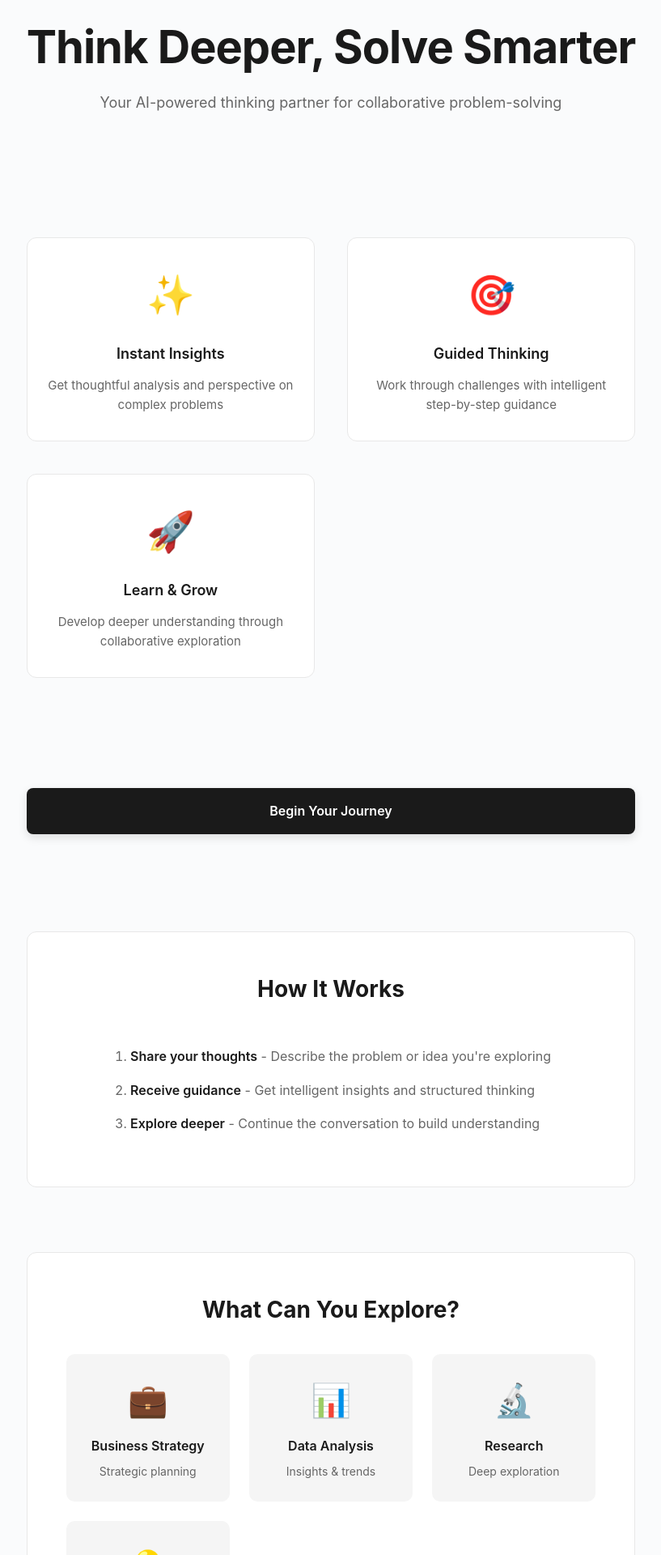
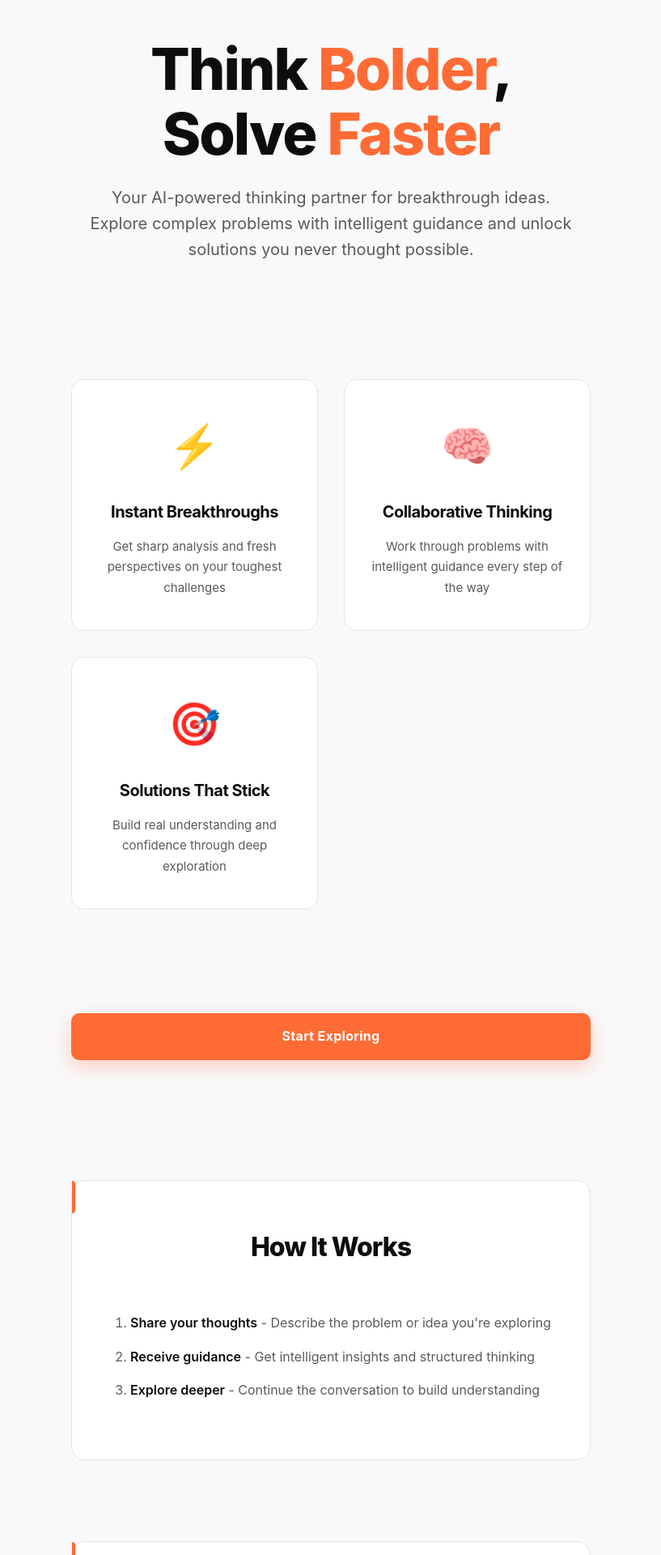
Before and after one commit to priyanshijain1/Thinkspire, a Next.js app: page / in a window 1280 px wide. Shown: the part 140-2060 px from the top of the page at 81% size, without its empty margins (231-1048 px from the left). Built offline with nearby package versions, Linux system fonts and the light colour scheme.

Commit message:
redesign Thinkspire with premium aesthetic updates and dynamic layouts
Co-authored-by: Priyanshi Jain <149200144+priyanshijain1@users.noreply.github.com>

```diff
--- a/app/globals.css
+++ b/app/globals.css
@@ -1,18 +1,19 @@
 :root {
-  --bg: #fafbfc;
+  --bg: #f9f9fb;
   --card: #ffffff;
-  --text: #1a1a1a;
-  --text-secondary: #666666;
-  --muted: #999999;
-  --accent: #2d3748;
-  --primary: #1a1a1a;
-  --primary-hover: #333333;
+  --text: #0d0d0d;
+  --text-secondary: #5a5a5a;
+  --muted: #8a8a8a;
+  --accent: #ff6b35;
+  --primary: #0d0d0d;
+  --primary-hover: #1a1a1a;
+  --accent-light: #fff5f0;
   --success: #10b981;
   --error: #ef4444;
-  --border: #e8e8e8;
-  --user-bubble: #2d3748;
-  --subtle-bg: #f5f5f5;
-  --highlight: #0066cc;
+  --border: #e5e5e5;
+  --user-bubble: #0d0d0d;
+  --subtle-bg: #f5f5f8;
+  --highlight: #ff6b35;
 }
 
 * {
@@ -58,13 +59,13 @@ a:hover { color: var(--primary); }
 }
 
 .btn-primary {
-  background: var(--primary); color: white; border: none;
-  box-shadow: 0 2px 8px rgba(0,0,0,0.08);
+  background: var(--accent); color: white; border: none;
+  box-shadow: 0 4px 12px rgba(255, 107, 53, 0.2);
 }
 .btn-primary:hover {
-  background: var(--primary-hover); text-decoration: none;
-  box-shadow: 0 4px 12px rgba(0,0,0,0.12);
-  transform: translateY(-1px);
+  background: #ff5922; text-decoration: none;
+  box-shadow: 0 6px 16px rgba(255, 107, 53, 0.3);
+  transform: translateY(-2px);
 }
 
 .btn-outline {
@@ -77,72 +78,99 @@ a:hover { color: var(--primary); }
 }
 
 .hero {
-  flex: 1; text-align: center; padding: 80px 32px; max-width: 1000px; margin: 0 auto;
+  flex: 1; text-align: center; padding: 100px 32px; max-width: 1100px; margin: 0 auto;
   display: flex; flex-direction: column; justify-content: center;
 }
 
 .hero h1 {
-  font-size: 56px; margin: 0 0 20px; color: var(--text);
-  font-weight: 700; letter-spacing: -1px; line-height: 1.2;
+  font-size: 72px; margin: 0 0 24px; color: var(--text);
+  font-weight: 800; letter-spacing: -2px; line-height: 1.1;
+}
+
+.hero h1 span {
+  color: var(--accent);
 }
 
 .tagline {
-  font-size: 18px; color: var(--text-secondary); margin: 0 0 56px;
-  font-weight: 400;
+  font-size: 20px; color: var(--text-secondary); margin: 0 0 64px;
+  font-weight: 400; line-height: 1.6; max-width: 600px; margin-left: auto; margin-right: auto;
 }
 
 .features {
-  display: grid; grid-template-columns: repeat(auto-fit, minmax(250px, 1fr));
-  gap: 40px; margin: 56px 0; padding: 40px 0;
+  display: grid; grid-template-columns: repeat(auto-fit, minmax(280px, 1fr));
+  gap: 32px; margin: 80px 0; padding: 0;
 }
 
 .feature {
-  text-align: center; padding: 32px 24px; background: white;
-  border-radius: 12px; border: 1px solid var(--border);
-  transition: all 0.3s ease;
+  text-align: center; padding: 40px 32px; background: white;
+  border-radius: 16px; border: 1px solid var(--border);
+  transition: all 0.4s cubic-bezier(0.16, 1, 0.3, 1);
+  position: relative; overflow: hidden;
+}
+
+.feature::before {
+  content: '';
+  position: absolute; top: 0; left: 0; right: 0; height: 3px;
+  background: var(--accent);
+  transform: scaleX(0);
+  transform-origin: left;
+  transition: transform 0.4s ease;
 }
 
 .feature:hover {
-  border-color: var(--highlight);
-  box-shadow: 0 8px 24px rgba(0,102,204,0.08);
-  transform: translateY(-4px);
+  border-color: var(--accent);
+  box-shadow: 0 16px 40px rgba(255, 107, 53, 0.12);
+  transform: translateY(-6px);
+}
+
+.feature:hover::before {
+  transform: scaleX(1);
 }
 
 .feature .icon {
-  font-size: 48px; display: block; margin-bottom: 20px;
+  font-size: 52px; display: block; margin-bottom: 24px;
 }
 
 .feature h3 {
-  margin: 0 0 12px; font-size: 18px; font-weight: 600;
-  color: var(--text);
+  margin: 0 0 14px; font-size: 20px; font-weight: 700;
+  color: var(--text); letter-spacing: -0.5px;
 }
 
 .feature p {
   margin: 0; color: var(--text-secondary); font-size: 15px;
-  line-height: 1.6;
+  line-height: 1.7;
 }
 
 .cta-button {
-  display: inline-block; padding: 16px 48px; background: var(--primary);
-  color: white; font-size: 16px; font-weight: 600; border-radius: 8px;
-  text-decoration: none; margin: 40px 0; transition: all 0.2s ease;
-  box-shadow: 0 4px 12px rgba(0,0,0,0.12);
+  display: inline-block; padding: 16px 56px; background: var(--accent);
+  color: white; font-size: 16px; font-weight: 700; border-radius: 10px;
+  text-decoration: none; margin: 48px 0; transition: all 0.3s ease;
+  box-shadow: 0 8px 24px rgba(255, 107, 53, 0.3);
+  letter-spacing: 0.3px;
 }
 
 .cta-button:hover {
-  background: var(--primary-hover); text-decoration: none;
-  box-shadow: 0 8px 20px rgba(0,0,0,0.16);
-  transform: translateY(-2px);
+  background: #ff5922; text-decoration: none;
+  box-shadow: 0 12px 32px rgba(255, 107, 53, 0.4);
+  transform: translateY(-3px);
 }
 
 .how-it-works, .use-cases {
-  margin-top: 80px; padding: 48px; background: white; border-radius: 12px;
+  margin-top: 100px; padding: 56px 48px; background: white; border-radius: 16px;
   border: 1px solid var(--border);
+  position: relative;
+}
+
+.how-it-works::before, .use-cases::before {
+  content: '';
+  position: absolute; left: 0; top: 0; width: 4px; height: 40px;
+  background: var(--accent);
+  border-radius: 0 4px 4px 0;
 }
 
 .how-it-works h2, .use-cases h2 {
-  margin: 0 0 32px; font-size: 28px; font-weight: 700;
-  color: var(--text);
+  margin: 0 0 40px; font-size: 32px; font-weight: 800;
+  color: var(--text); letter-spacing: -1px;
 }
 
 .how-it-works ol {
@@ -157,33 +185,41 @@ a:hover { color: var(--primary); }
 .how-it-works strong { color: var(--text); font-weight: 600; }
 
 .use-case-grid {
-  display: grid; grid-template-columns: repeat(auto-fit, minmax(200px, 1fr));
-  gap: 24px;
+  display: grid; grid-template-columns: repeat(auto-fit, minmax(220px, 1fr));
+  gap: 28px;
 }
 
 .use-case {
-  text-align: center; padding: 24px; background: var(--subtle-bg);
-  border-radius: 10px; transition: all 0.3s ease;
-  border: 1px solid transparent;
+  text-align: center; padding: 32px 28px; background: var(--subtle-bg);
+  border-radius: 12px; transition: all 0.35s cubic-bezier(0.16, 1, 0.3, 1);
+  border: 1.5px solid transparent;
+  position: relative;
 }
 
 .use-case:hover {
-  background: white;
-  border-color: var(--border);
-  box-shadow: 0 4px 12px rgba(0,0,0,0.06);
+  background: var(--accent-light);
+  border-color: var(--accent);
+  box-shadow: 0 8px 24px rgba(255, 107, 53, 0.1);
+  transform: translateY(-3px);
 }
 
 .use-case .icon {
-  font-size: 40px; display: block; margin-bottom: 12px;
+  font-size: 48px; display: block; margin-bottom: 16px;
+  transition: transform 0.3s ease;
+}
+
+.use-case:hover .icon {
+  transform: scale(1.12);
 }
 
 .use-case h4 {
-  margin: 0 0 8px; font-size: 16px; font-weight: 600;
-  color: var(--text);
+  margin: 0 0 10px; font-size: 17px; font-weight: 700;
+  color: var(--text); letter-spacing: -0.3px;
 }
 
 .use-case p {
   margin: 0; color: var(--text-secondary); font-size: 14px;
+  line-height: 1.5;
 }
 
 .footer {
@@ -200,19 +236,27 @@ a:hover { color: var(--primary); }
 }
 
 .login-box {
-  background: white; padding: 48px; border-radius: 12px;
-  box-shadow: 0 2px 16px rgba(0,0,0,0.08); width: 100%; max-width: 420px;
+  background: white; padding: 52px; border-radius: 16px;
+  box-shadow: 0 4px 24px rgba(0,0,0,0.08); width: 100%; max-width: 440px;
   border: 1px solid var(--border);
+  position: relative;
+}
+
+.login-box::before {
+  content: '';
+  position: absolute; top: 0; left: 0; right: 0; height: 3px;
+  background: var(--accent);
+  border-radius: 16px 16px 0 0;
 }
 
 .login-box h1 {
   margin: 0 0 12px; text-align: center; color: var(--text);
-  font-size: 28px; font-weight: 700;
+  font-size: 32px; font-weight: 800; letter-spacing: -1px;
 }
 
 .login-box .subtitle {
-  text-align: center; color: var(--text-secondary); margin: 0 0 40px;
-  font-size: 15px;
+  text-align: center; color: var(--text-secondary); margin: 0 0 44px;
+  font-size: 15px; line-height: 1.5;
 }
 
 .form-group { margin-bottom: 24px; }
@@ -223,14 +267,14 @@ a:hover { color: var(--primary); }
 }
 
 .form-group input {
-  width: 100%; padding: 12px 16px; border: 1px solid var(--border);
-  border-radius: 8px; font-size: 16px; transition: all 0.2s;
+  width: 100%; padding: 13px 16px; border: 1.5px solid var(--border);
+  border-radius: 10px; font-size: 16px; transition: all 0.3s ease;
   background: white;
 }
 
 .form-group input:focus {
-  outline: none; border-color: var(--highlight);
-  box-shadow: 0 0 0 3px rgba(0,102,204,0.1);
+  outline: none; border-color: var(--accent);
+  box-shadow: 0 0 0 3px rgba(255, 107, 53, 0.1);
 }
 
 .password-input { position: relative; }
@@ -255,18 +299,19 @@ a:hover { color: var(--primary); }
 }
 
 .submit-btn {
-  width: 100%; padding: 12px 16px; background: var(--primary);
-  color: white; border: none; border-radius: 8px; font-size: 16px;
-  font-weight: 600; cursor: pointer; margin-top: 12px;
+  width: 100%; padding: 13px 16px; background: var(--accent);
+  color: white; border: none; border-radius: 10px; font-size: 16px;
+  font-weight: 700; cursor: pointer; margin-top: 16px;
   display: flex; align-items: center; justify-content: center;
-  gap: 8px; transition: all 0.2s;
-  box-shadow: 0 2px 8px rgba(0,0,0,0.1);
+  gap: 8px; transition: all 0.3s ease;
+  box-shadow: 0 4px 12px rgba(255, 107, 53, 0.25);
+  letter-spacing: 0.3px;
 }
 
 .submit-btn:hover {
-  background: var(--primary-hover);
-  box-shadow: 0 4px 12px rgba(0,0,0,0.15);
-  transform: translateY(-1px);
+  background: #ff5922;
+  box-shadow: 0 6px 16px rgba(255, 107, 53, 0.35);
+  transform: translateY(-2px);
 }
 
 .submit-btn:disabled { opacity: 0.6; cursor: not-allowed; }
@@ -290,10 +335,18 @@ a:hover { color: var(--primary); }
 .chat-header-bar {
   display: flex; justify-content: space-between; align-items: center;
   padding: 20px 32px; background: white; border-bottom: 1px solid var(--border);
+  position: relative;
+}
+
+.chat-header-bar::after {
+  content: '';
+  position: absolute; bottom: 0; left: 0; right: 0; height: 2px;
+  background: linear-gradient(to right, var(--accent), transparent);
 }
 
 .chat-header-bar h2 {
-  margin: 0; color: var(--text); font-size: 20px; font-weight: 700;
+  margin: 0; color: var(--text); font-size: 22px; font-weight: 800;
+  letter-spacing: -0.5px;
 }
 
 .header-actions { display: flex; align-items: center; gap: 20px; }
@@ -340,13 +393,15 @@ a:hover { color: var(--primary); }
 .message.user .message-content { align-items: flex-end; }
 
 .bubble {
-  padding: 12px 16px; border-radius: 12px; background: var(--subtle-bg);
-  line-height: 1.5; word-wrap: break-word; font-size: 15px;
+  padding: 13px 16px; border-radius: 13px; background: var(--subtle-bg);
+  line-height: 1.6; word-wrap: break-word; font-size: 15px;
+  box-shadow: 0 1px 3px rgba(0,0,0,0.04);
 }
 
 .message.user .bubble {
-  background: var(--primary); color: white;
+  background: var(--accent); color: white;
   border-bottom-right-radius: 4px;
+  box-shadow: 0 2px 6px rgba(255, 107, 53, 0.15);
 }
 
 .message.ai .bubble {
@@ -385,28 +440,28 @@ a:hover { color: var(--primary); }
 }
 
 .input-box {
-  flex: 1; padding: 12px 16px; border: 1px solid var(--border);
-  border-radius: 8px; font-size: 16px; transition: all 0.2s;
+  flex: 1; padding: 13px 16px; border: 1.5px solid var(--border);
+  border-radius: 10px; font-size: 16px; transition: all 0.3s ease;
   background: white;
 }
 
 .input-box:focus {
-  outline: none; border-color: var(--highlight);
-  box-shadow: 0 0 0 3px rgba(0,102,204,0.1);
+  outline: none; border-color: var(--accent);
+  box-shadow: 0 0 0 3px rgba(255, 107, 53, 0.1);
 }
 
 .send-btn {
-  width: 48px; height: 48px; border: none; border-radius: 8px;
-  background: var(--primary); color: white; font-size: 20px;
+  width: 48px; height: 48px; border: none; border-radius: 10px;
+  background: var(--accent); color: white; font-size: 20px;
   cursor: pointer; display: flex; align-items: center; justify-content: center;
-  transition: all 0.2s;
-  box-shadow: 0 2px 8px rgba(0,0,0,0.1);
+  transition: all 0.3s ease;
+  box-shadow: 0 4px 12px rgba(255, 107, 53, 0.25);
 }
 
 .send-btn:hover {
-  background: var(--primary-hover);
-  box-shadow: 0 4px 12px rgba(0,0,0,0.15);
-  transform: translateY(-1px);
+  background: #ff5922;
+  box-shadow: 0 6px 16px rgba(255, 107, 53, 0.35);
+  transform: translateY(-2px);
 }
 
 .send-btn:disabled { opacity: 0.5; cursor: not-allowed; }
--- a/app/page.tsx
+++ b/app/page.tsx
@@ -35,31 +35,31 @@ export default function LandingPage() {
       </nav>
 
       <main className="hero">
-        <h1>Think Deeper, Solve Smarter</h1>
+        <h1>Think <span>Bolder</span>,<br />Solve <span>Faster</span></h1>
         <p className="tagline">
-          Your AI-powered thinking partner for collaborative problem-solving
+          Your AI-powered thinking partner for breakthrough ideas. Explore complex problems with intelligent guidance and unlock solutions you never thought possible.
         </p>
 
         <div className="features">
           <div className="feature">
-            <span className="icon">✨</span>
-            <h3>Instant Insights</h3>
-            <p>Get thoughtful analysis and perspective on complex problems</p>
+            <span className="icon">⚡</span>
+            <h3>Instant Breakthroughs</h3>
+            <p>Get sharp analysis and fresh perspectives on your toughest challenges</p>
+          </div>
+          <div className="feature">
+            <span className="icon">🧠</span>
+            <h3>Collaborative Thinking</h3>
+            <p>Work through problems with intelligent guidance every step of the way</p>
           </div>
           <div className="feature">
             <span className="icon">🎯</span>
-            <h3>Guided Thinking</h3>
-            <p>Work through challenges with intelligent step-by-step guidance</p>
-          </div>
-          <div className="feature">
-            <span className="icon">🚀</span>
-            <h3>Learn & Grow</h3>
-            <p>Develop deeper understanding through collaborative exploration</p>
+            <h3>Solutions That Stick</h3>
+            <p>Build real understanding and confidence through deep exploration</p>
           </div>
         </div>
 
         <Link href="/login" className="cta-button">
-          Begin Your Journey
+          Start Exploring
         </Link>
 
         <div className="how-it-works">
@@ -72,27 +72,27 @@ export default function LandingPage() {
         </div>
 
         <div className="use-cases">
-          <h2>What Can You Explore?</h2>
+          <h2>Solve Across Any Domain</h2>
           <div className="use-case-grid">
             <div className="use-case">
               <span className="icon">💼</span>
               <h4>Business Strategy</h4>
-              <p>Strategic planning</p>
+              <p>Market analysis & planning</p>
             </div>
             <div className="use-case">
               <span className="icon">📊</span>
-              <h4>Data Analysis</h4>
-              <p>Insights & trends</p>
+              <h4>Data Science</h4>
+              <p>Complex analytics & insights</p>
             </div>
             <div className="use-case">
               <span className="icon">🔬</span>
-              <h4>Research</h4>
-              <p>Deep exploration</p>
+              <h4>Research & Development</h4>
+              <p>Deep exploration & discovery</p>
             </div>
             <div className="use-case">
               <span className="icon">💡</span>
-              <h4>Innovation</h4>
-              <p>Creative solutions</p>
+              <h4>Product Innovation</h4>
+              <p>Creative problem-solving</p>
             </div>
           </div>
         </div>
```
